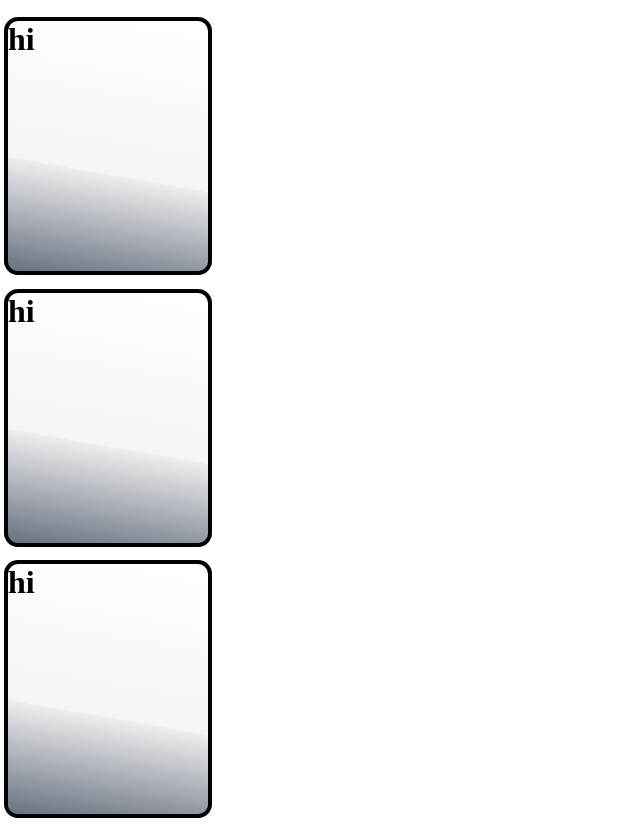
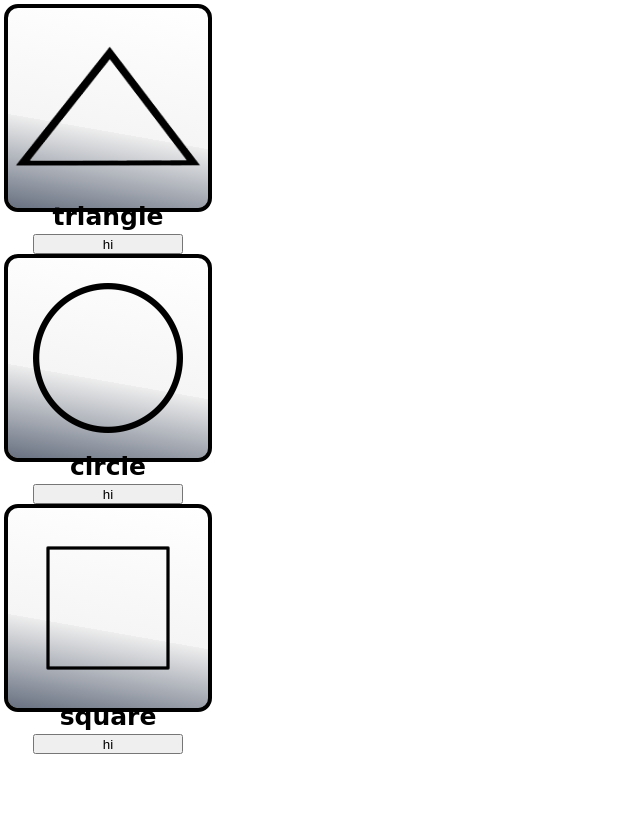
Before and after one commit to staten-island-tech/vite-project-Chaojie1, a plain HTML site: page app/index.html in a window 1280 px wide. Shown: the whole page, without its empty margins (0-640 px from the left). After the commit the page ends 800 px from the top, so only its background shows below. Drawn offline with nearby package versions, Linux system fonts and the light colour scheme.

Commit message:
crhfgaegaeb

```diff
--- a/app/src/main.js
+++ b/app/src/main.js
@@ -6,6 +6,11 @@ const pets = [
 pets.forEach((x) =>
   document.querySelector(".cardholder").insertAdjacentHTML(
     "afterbegin",
-    `<h1 class="card">hi</h1>`
+    `<div class="card">
+    <img class="petpic" src="pets/${x}.png" alt="${x}">
+      <h1>${x}</h1>
+      <button class="selector">hi</button>
+    </div>
+    `
   )
 );
--- a/app/src/style.css
+++ b/app/src/style.css
@@ -1,10 +1,35 @@
 .card {
-    border-radius: 10px;
-    background:linear-gradient(-170deg,rgb(255, 255, 255),rgb(245, 245, 245) 60%,rgb(238, 238, 238) 40%,rgb(104, 113, 129)) ;
-    outline-style: solid;
-    width: 200px;
+  width: 200px;
+  height: 250px;
 
-    height: 250px;
-    outline-width: 4px;
-    outline-color: black;
+  justify-content: center;
+  flex-wrap: wrap;
+  display: flex;
 }
+.petpic {
+  border-radius: 10px;
+  outline-width: 4px;
+  outline-color: black;
+  background: linear-gradient(
+    -170deg,
+    rgb(255, 255, 255),
+    rgb(245, 245, 245) 60%,
+    rgb(238, 238, 238) 40%,
+    rgb(104, 113, 129)
+  );
+  outline-style: solid;
+  width: 200px;
+  height: 200px;
+}
+h1 {
+  width: 200px;
+  height: 10px;
+  margin-top: -10px;
+  font-size: 25px;
+  text-align: center;
+  font-family: cursive;
+}
+.selector {
+  width: 150px;
+  height: 20px;
+}
```
Also changed, not shown: .md (added).
